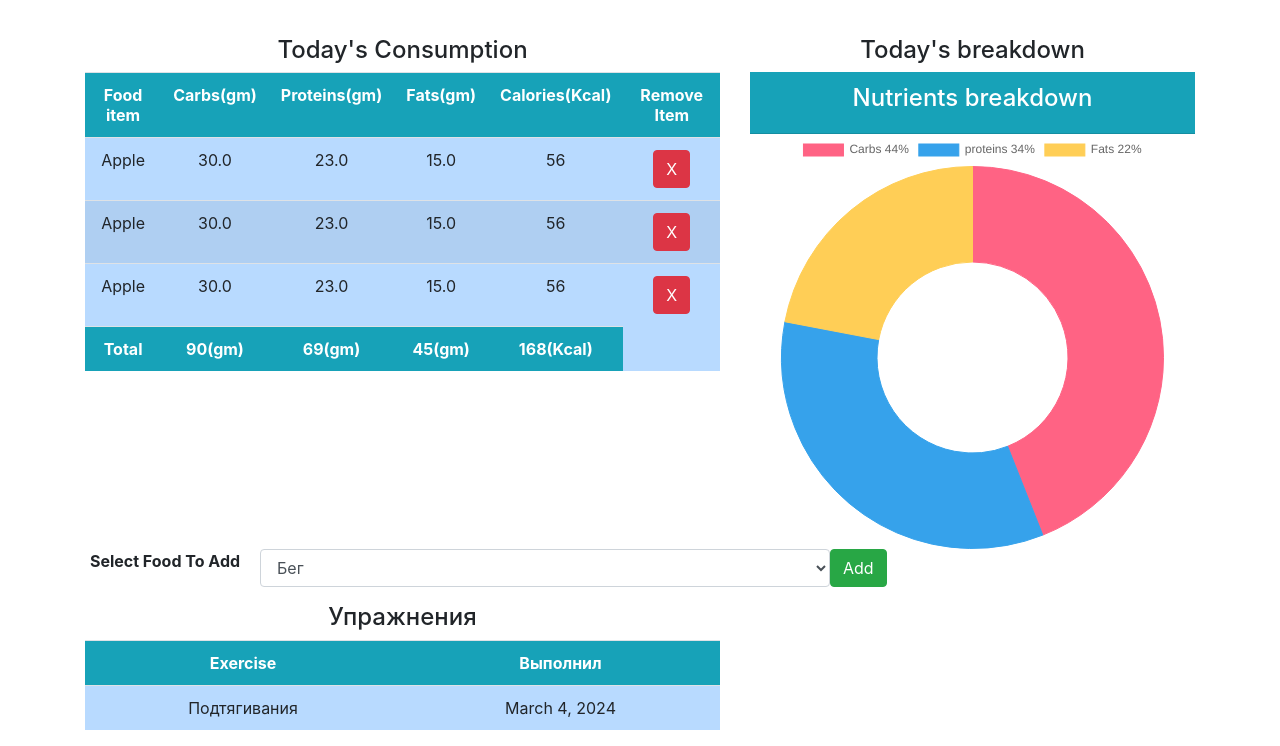
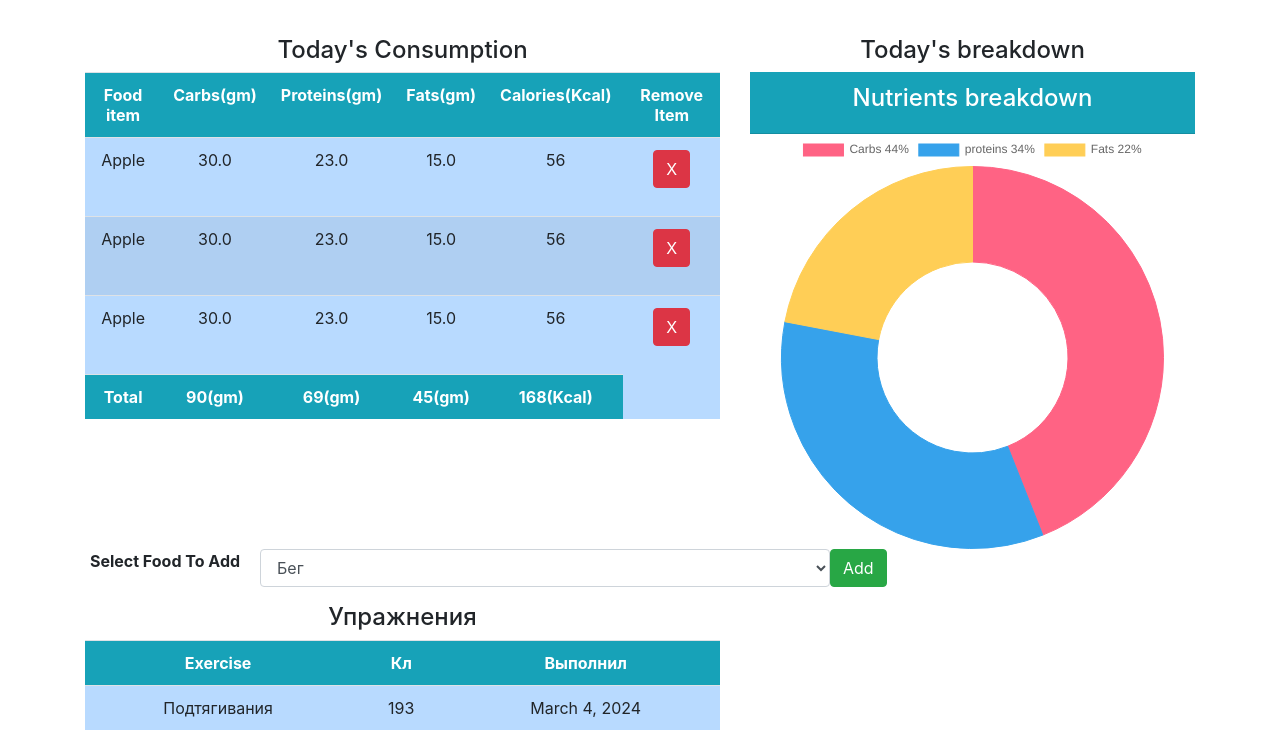
Before and after one commit to ubirust/tracker, a Django app: page / in a window 1280 px wide. Shown: the part 276-1022 px from the top of the page. Run offline with Django 5.2, Linux system fonts and the light colour scheme; a user stored in the database is signed in; data comes from the database, SQL or seed files in the repository; both versions use the stored data as it was after the commit; some libraries are stand-ins or nearby versions.

Commit message:
Изменил index.html

```diff
--- a/tracker_django/food_consuming/templates/index.html
+++ b/tracker_django/food_consuming/templates/index.html
@@ -3,6 +3,7 @@
     <link rel="stylesheet" href="https://maxcdn.bootstrapcdn.com/bootstrap/4.0.0/css/bootstrap.min.css"
         integrity="sha384-Gn5384xqQ1aoWXA+058RXPxPg6fy4IWvTNh0E263XmFcJlSAwiGgFAW/dAiS6JXm" crossorigin="anonymous">
     <script src="https://cdn.jsdelivr.net/npm/chart.js@2.9.3/dist/Chart.min.js"></script>
+    <script src="https://unpkg.com/htmx.org@1.9.10" integrity="sha384-D1Kt99CQMDuVetoL1lrYwg5t+9QdHe7NLX/SoJYkXDFfX37iInKRy5xLSi8nO7UC"></script>
 </head>
 
 <body>
@@ -75,7 +76,12 @@
                         <td style="text-align:center">{{c.food_consumed.proteins}}</td>
                         <td style="text-align:center">{{c.food_consumed.fats}}</td>
                         <td style="text-align:center">{{c.food_consumed.calories}}</td>
-                        <td style="text-align:center"><a class="btn btn-danger" href="{% url 'delete' c.pk %}">X</a>
+                        <td style="text-align:center">
+                            <form method="POST">
+                                {% csrf_token %}
+                                <input type="hidden" name="delete" value="{{c.pk}}">
+                                <input type="submit" class="btn btn-danger" value="X">
+                            </form>
                         </td>
                     </tr>
 
@@ -136,11 +142,13 @@
                 <table id="table-exercise" class="table table-striped table-primary">
                     <tr class="bg-info text-white">
                         <th style="text-align:center">Exercise</th>
+                        <th style="text-align:center">Кл</th>
                         <th style="text-align:center">Выполнил</th>
                     </tr>
                     {% for exercise_log in exercise_logs %}
                     <tr>
                         <td style="text-align:center">{{ exercise_log.exercise.name }}</td>
+                        <td style="text-align:center">{{ exercise_log.exercise.calories_burned_per_10_minutes }}</td>
                         <td style="text-align:center">{{ exercise_log.date }}</td>
                     </tr>
                     {% endfor %}
--- a/tracker_django/food_consuming/views.py
+++ b/tracker_django/food_consuming/views.py
@@ -1,4 +1,6 @@
-from django.shortcuts import render, redirect
+from django.http import HttpResponse
+from django.shortcuts import render, redirect, get_object_or_404
+from django.views.decorators.http import require_POST
 from django.views.generic import TemplateView
 
 from food_consuming.models import Food, Consume, Exercise, ExerciseLog
@@ -33,6 +35,11 @@ class IndexView(TemplateView):
             exercise_log = ExerciseLog(user=user, exercise=exercise)
             exercise_log.save()
 
+        if 'delete' in request.POST:
+            consumed_food_id = request.POST['delete']
+            consumed_food = Consume.objects.get(id=consumed_food_id)
+            consumed_food.delete()
+
         return redirect('/')
 
 
@@ -48,3 +55,16 @@ class DeleteView(TemplateView):
         consumed_food = Consume.objects.get(id=kwargs['id'])
         consumed_food.delete()
         return redirect('/')
+
+
+
+@require_POST
+def delete_consumed_food(request, pk):
+    print('Я здесь')
+    if not request.htmx:
+        return HttpResponse(status=400)
+
+    consumed_food = get_object_or_404(Consume, pk=pk)
+    consumed_food.delete()
+
+    return HttpResponse('')
--- a/tracker_django/tracker_django/settings.py
+++ b/tracker_django/tracker_django/settings.py
@@ -37,7 +37,8 @@ INSTALLED_APPS = [
     'django.contrib.sessions',
     'django.contrib.messages',
     'django.contrib.staticfiles',
-    'food_consuming'
+    'food_consuming',
+    'django_htmx'
 ]
 
 MIDDLEWARE = [
@@ -48,6 +49,7 @@ MIDDLEWARE = [
     'django.contrib.auth.middleware.AuthenticationMiddleware',
     'django.contrib.messages.middleware.MessageMiddleware',
     'django.middleware.clickjacking.XFrameOptionsMiddleware',
+    'django_htmx.middleware.HtmxMiddleware'
 ]
 
 ROOT_URLCONF = 'tracker_django.urls'
--- a/tracker_django/tracker_django/urls.py
+++ b/tracker_django/tracker_django/urls.py
@@ -24,4 +24,5 @@ urlpatterns = [
     path('admin/', admin.site.urls),
     path('', views.IndexView.as_view(), name="index"),
     path('delete/<int:id>/', views.DeleteView.as_view(), name="delete"),
+    path('delete_consumed_food/<int:pk>/', views.delete_consumed_food, name='delete_consumed_food'),
 ]
```
Also changed, not shown: tracker_django/db.sqlite3.
